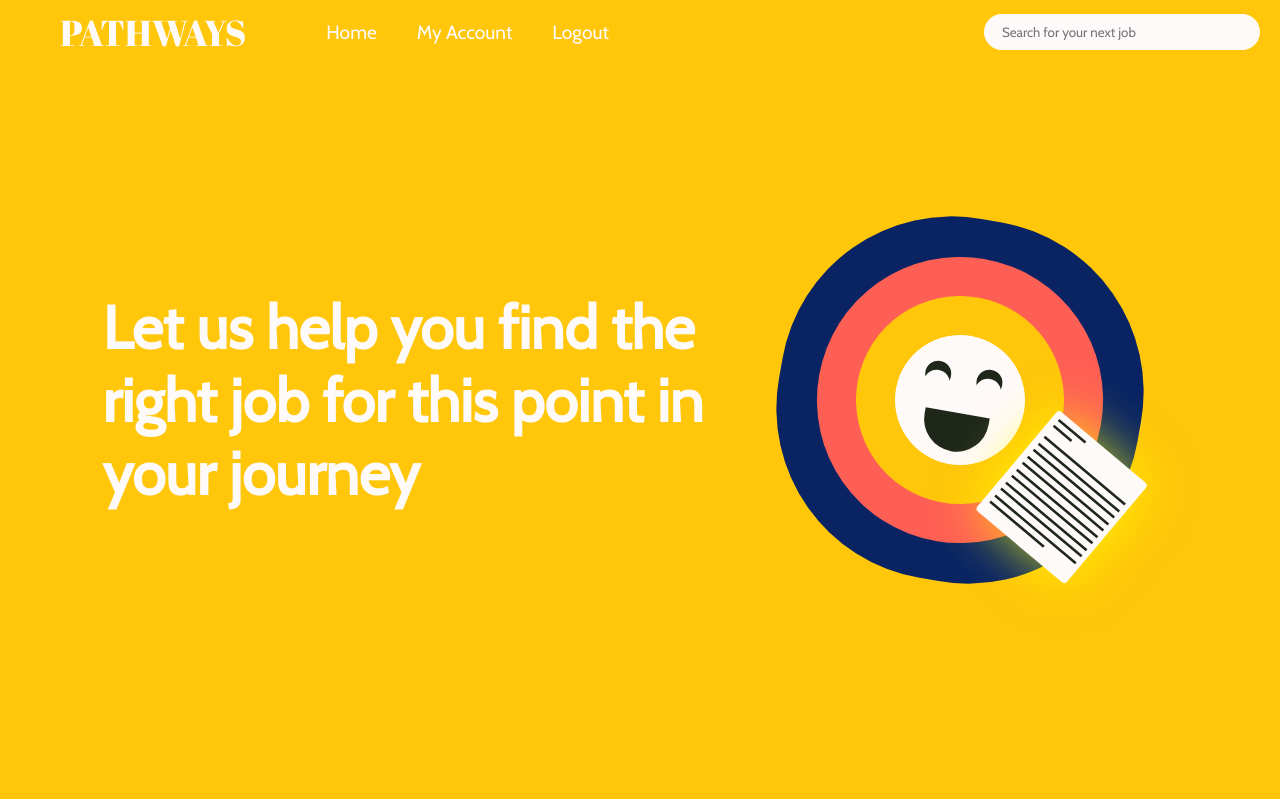
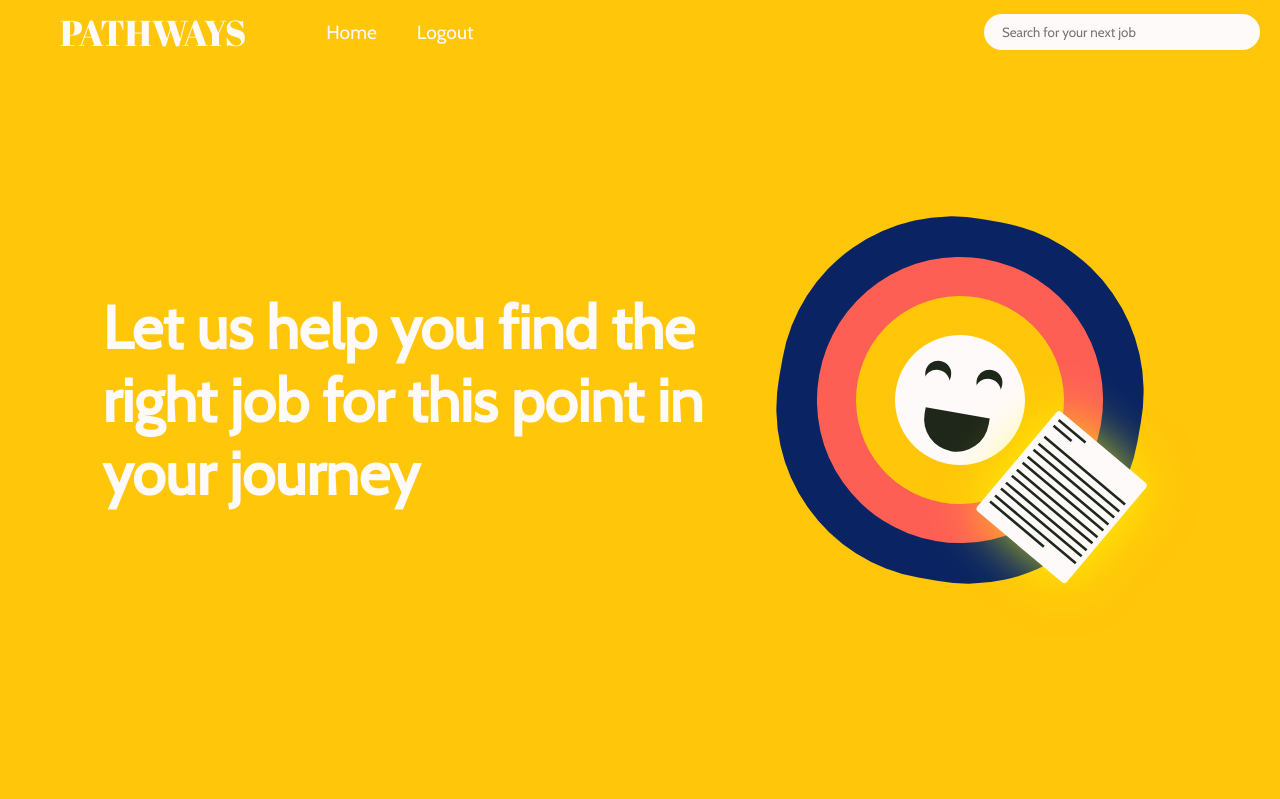
Before and after one commit to Moneill22/HackUmass2021-1, a Django app: page / in a window 1280 px wide. Shown: the top 799 px of the page. Run offline with Django 3.2, Linux system fonts and the light colour scheme; the visitor is signed in with stand-in values (Sample User, id 1).

Commit message:
Updated links in html

```diff
--- a/HackUmass2021/templates/registration/login.html
+++ b/HackUmass2021/templates/registration/login.html
@@ -17,7 +17,7 @@
         {{ form }}
         <input type="submit" class="signup" value="Login" />
       </form>
-      <a href="/signup">Need an account?</a>
+      <a href="{% url 'signup' %}">Need an account?</a>
     </div>
     <div class="right">
       <div class="bubbles"></div>
--- a/HackUmass2021/templates/template.html
+++ b/HackUmass2021/templates/template.html
@@ -16,13 +16,12 @@
         <a href="#" class="logo">PATHWAYS</a>
         {% if user.is_authenticated %}
         <a href="#" class="nav-link">Home</a>
-        <a href="#" class="nav-link">My Account</a>
         <a href="{% url 'logout' %}" class="nav-link">Logout</a>
+        <input type="text" placeholder="Search for your next job" class="search"></input>
         {% else %}
-        <a href='#' class="nav-link">Sign up</a>
-        <a href='#' class="nav-link">Login</a>
+        <a href="{% url 'signup' %}" class="nav-link">Sign up</a>
+        <a href="{% url 'login' %}" class="nav-link">Login</a>
         {% endif %}
-        <input type="text" placeholder="Search for your next job" class="search"></input>
     </nav>
     {% block body %}
     {% endblock %}
```
